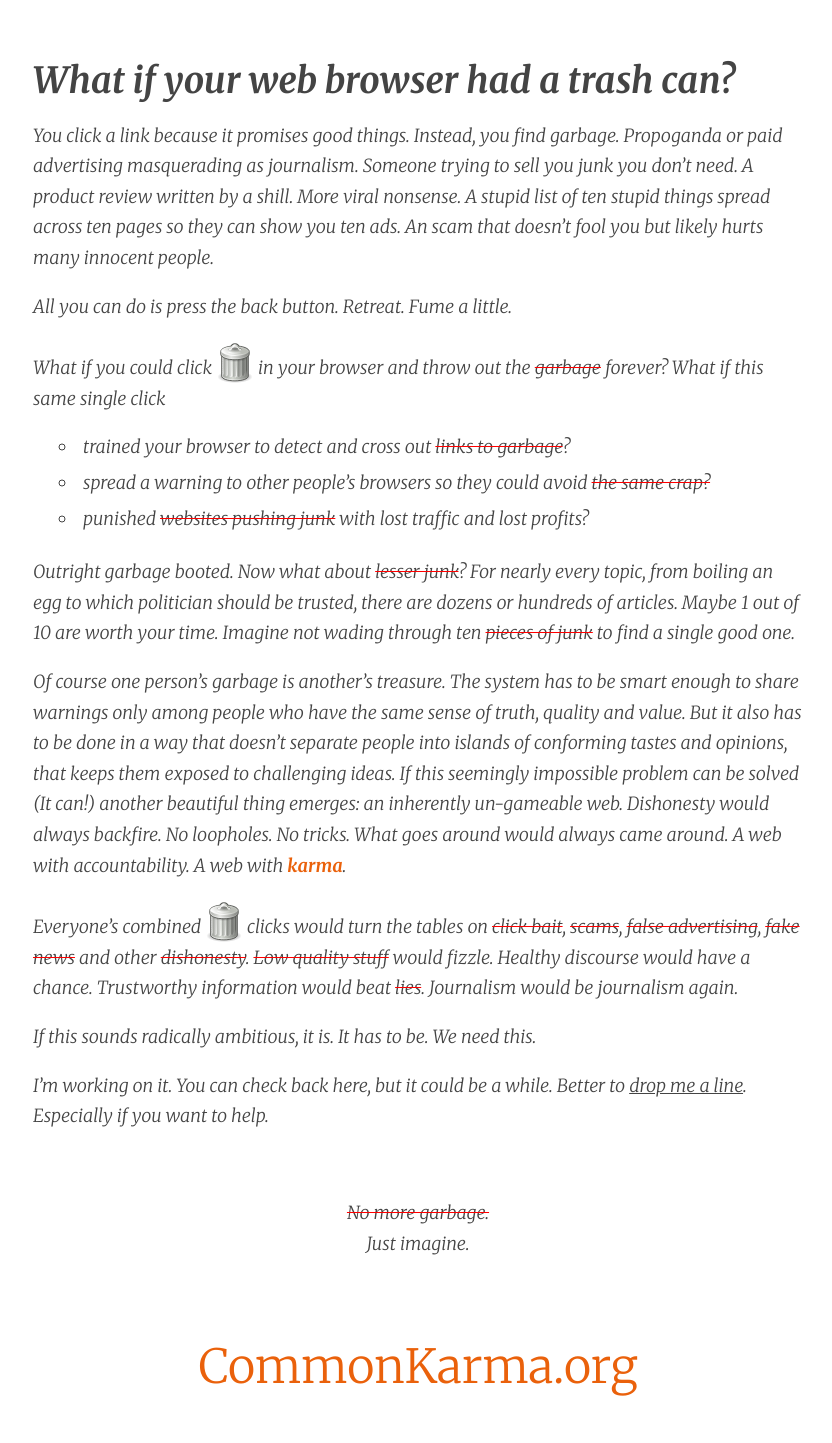
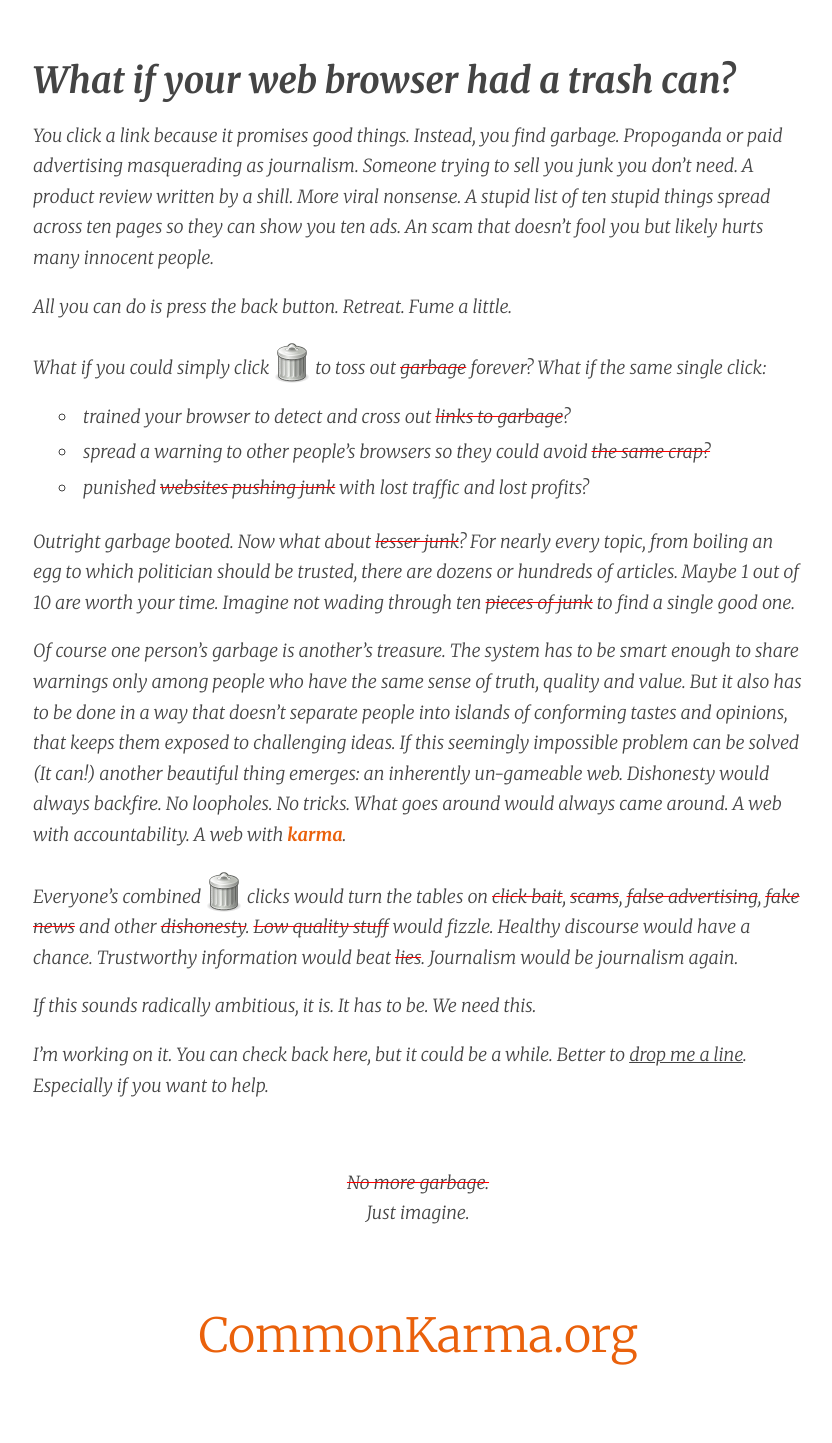
Before and after one commit to commonkarma/commonkarma.org-source, a Jekyll site: the page built from index.md, in a window 1280 px wide. Shown: the whole page, without its empty margins (222-1054 px from the left). Built offline with Jekyll 4.4.1, drawn with Linux system fonts in a browser that asks for light colours; comment, search, counter and statistics services are not loaded; after the commit the page ends 1412 px from its top, so only the background shows below that.

Commit message:
wordsmith

```diff
--- a/index.md
+++ b/index.md
@@ -11,7 +11,7 @@ You click a link because it promises good things. Instead, you find garbage. Pro
 
 All you can do is press the back button. Retreat. Fume a little.
 
-What if you could click <span class="garbage-can">![a trash can](./images/garbage-can.svg)</span> in your browser and throw out the <del>garbage</del> forever? What if this same single click
+What if you could simply click <span class="garbage-can">![a trash can](./images/garbage-can.svg)</span> to toss out <del>garbage</del> forever? What if the same single click:
 
 - trained your browser to detect and cross out <del>links to garbage</del>?
 - spread a warning to other people's browsers so they could avoid <del>the same crap<del>?
```
